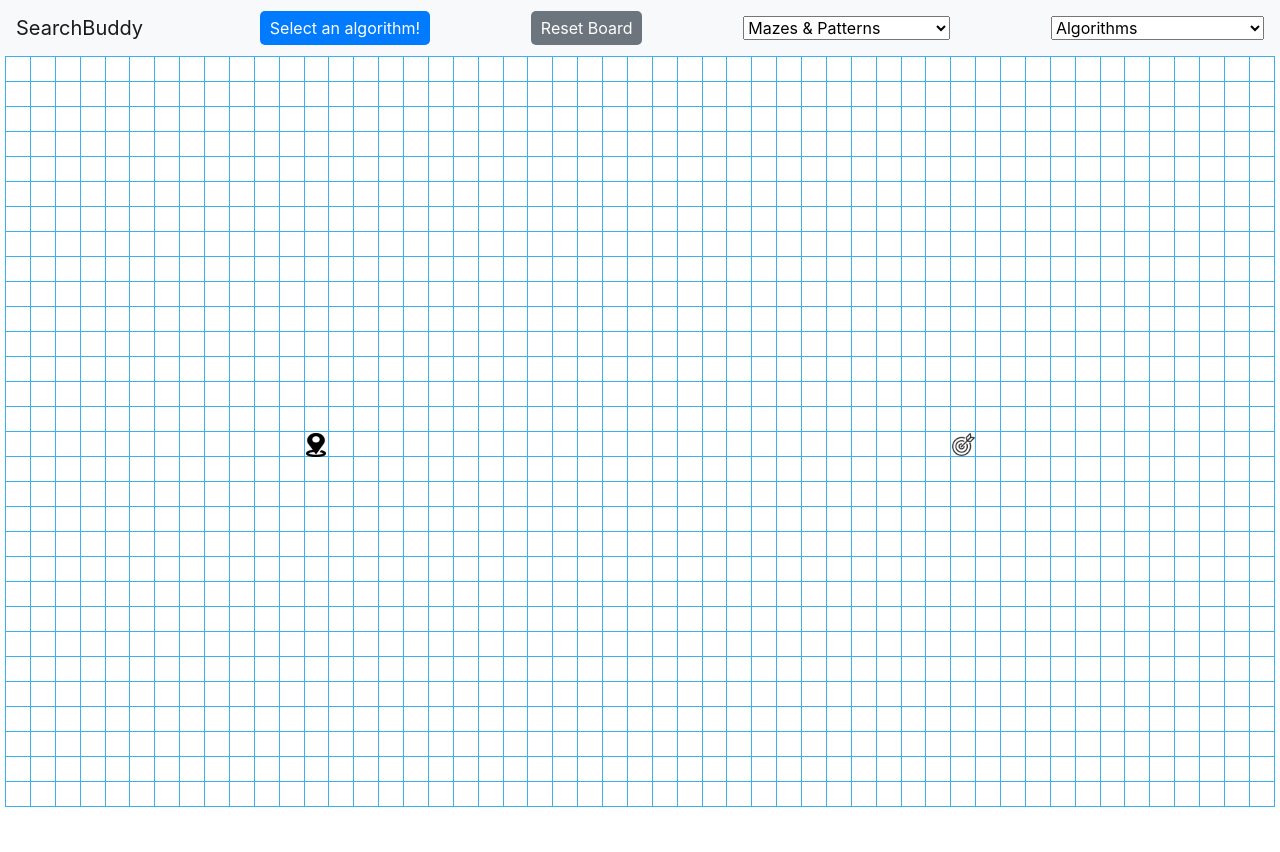
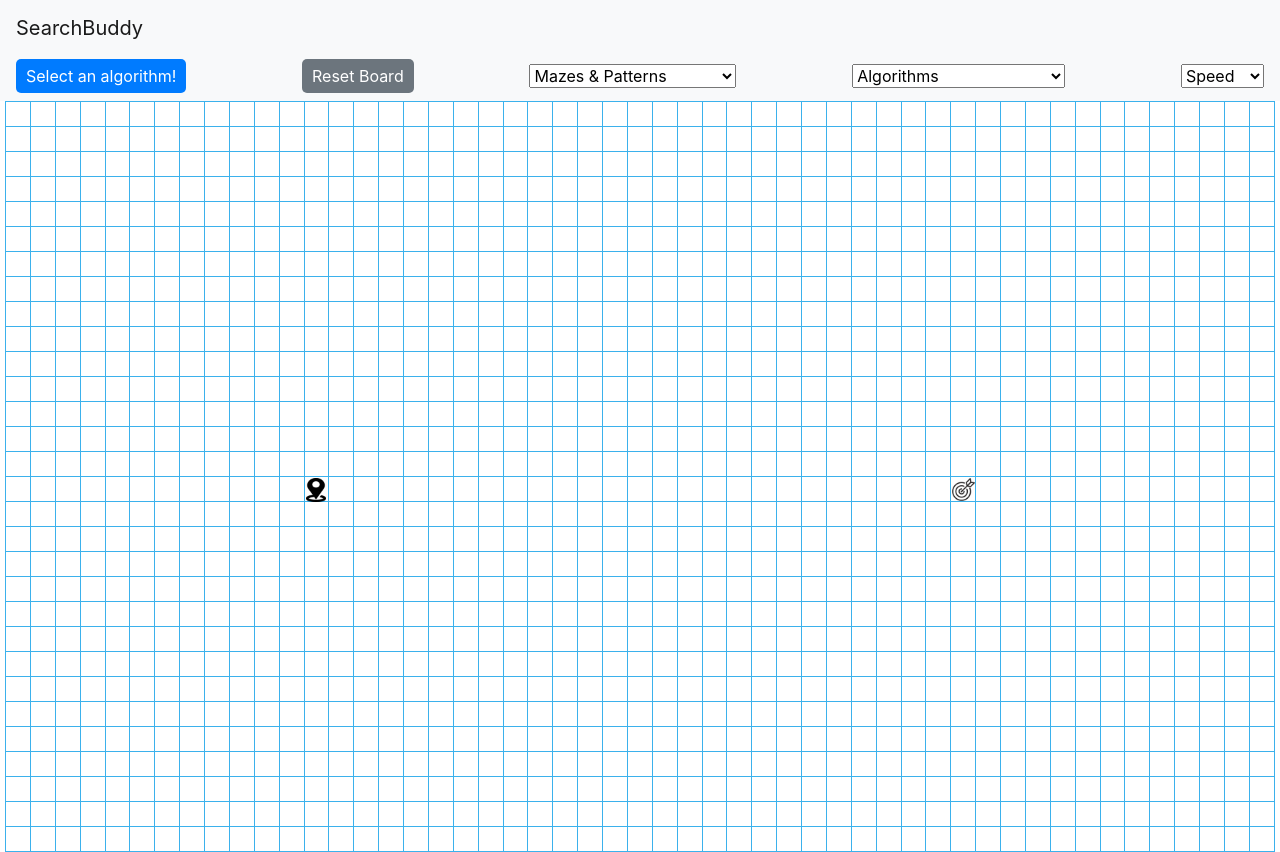
Before and after one commit to justDare/Search-Algorithm-Visualizer, a React (Create React App) app: page / in a window 1280 px wide. Before the commit the page ends 807 px from the top, so only its background shows below. Built offline with nearby package versions, Linux system fonts and the light colour scheme.

Commit message:
speed and board control updates

```diff
--- a/src/components/App.jsx
+++ b/src/components/App.jsx
@@ -19,6 +19,7 @@ import { Greedy } from "../utilities/searchAlgorithms/Greedy";
 
 // boards and mazes creation
 import { mazeHandler } from "../utilities/mazeHandler";
+import { throwStatement } from "@babel/types";
 
 class App extends React.Component {
   constructor(props) {
@@ -42,7 +43,8 @@ class App extends React.Component {
         this.setState({
           grid: removeCells(this.state.grid, true, true, false),
           path: [],
-          visited: []
+          visited: [],
+          lockBoard: false
         });
       }
     };
@@ -163,6 +165,10 @@ class App extends React.Component {
       });
     };
 
+    this.changeSpeed = speed => {
+      this.setState({ speed: speed });
+    };
+
     this.state = {
       grid: this.initGrid(),
       startPoint: this.getStart(),
@@ -181,7 +187,11 @@ class App extends React.Component {
       visualize: this.visualize,
       willVisualize: false,
       toggleCell: this.toggleCell,
-      drag: this.drag
+      drag: this.drag,
+      speed: myState.speed,
+      changeSpeed: this.changeSpeed,
+      lockBoard: myState.lockBoard,
+      lockClearPath: myState.lockClearPath
     };
   }
 
@@ -238,16 +248,32 @@ class App extends React.Component {
     setTimeout(() => {
       this.setState({
         visited: results.visited,
-        grid: results.newGrid
+        grid: results.newGrid,
+        lockBoard: true,
+        lockClearPath: true
       });
     }, 1);
+
+    const showPath = results.visited.length * this.state.speed[0] * 1000 + 900;
+
     setTimeout(() => {
       this.setState({
         grid: results.gridWithPath,
         path: results.pathArray,
         willVisualize: false
       });
-    }, results.visited.length * 0.01 * 1000 + 900);
+    }, showPath);
+    console.log(showPath);
+    console.log(results.pathArray.length);
+
+    const pathShown =
+      showPath + results.pathArray.length * this.state.speed[1] * 1000;
+
+    setTimeout(() => {
+      this.setState({
+        lockClearPath: false
+      });
+    }, pathShown + 100);
   };
 
   componentDidUpdate(previousProps, previousState) {
@@ -263,8 +289,16 @@ class App extends React.Component {
     return (
       <div>
         <GridContext.Provider value={this.state}>
-          <Navbar />
-          <Grid visited={this.state.visited} path={this.state.path} />
+          <Navbar
+            lockBoard={this.state.lockBoard}
+            lockClearPath={this.state.lockClearPath}
+          />
+          <Grid
+            visited={this.state.visited}
+            path={this.state.path}
+            speed={this.state.speed}
+            lockBoard={this.state.lockBoard}
+          />
         </GridContext.Provider>
       </div>
     );
--- a/src/components/Grid.jsx
+++ b/src/components/Grid.jsx
@@ -29,11 +29,11 @@ class Grid extends React.Component {
         let delay, index;
         if (this.props.visited.length > 0) {
           index = this.getVisitedIndex(this.props.visited, [i, j]);
-          delay = index * 0.01;
+          delay = index * this.props.speed[0];
         }
         if (this.props.path.length > 0) {
           index = this.getVisitedIndex(this.props.path, [i, j]);
-          delay = index * 0.02;
+          delay = index * this.props.speed[1];
         }
         children.push(
           <Cell
@@ -52,8 +52,11 @@ class Grid extends React.Component {
 
   render() {
     let table = this.createTable();
+    let lock;
+    if (this.props.lockBoard) lock = "none";
+    else lock = "auto";
     return (
-      <table id="grid">
+      <table id="grid" style={{ pointerEvents: lock }}>
         <tbody>{table}</tbody>
       </table>
     );
--- a/src/components/Navbar.jsx
+++ b/src/components/Navbar.jsx
@@ -35,6 +35,17 @@ class Navbar extends React.Component {
     createMaze(event.target.value);
   };
 
+  handleSpeed = event => {
+    let { changeSpeed } = this.context;
+    const speed = event.target.value;
+    let newSpeed;
+    if (speed === "fast") newSpeed = [0.01, 0.02];
+    else if (speed === "medium") newSpeed = [0.05, 0.1];
+    else if (speed === "slow") newSpeed = [0.09, 0.18];
+
+    changeSpeed(newSpeed);
+  };
+
   resetBoard = () => {
     let { resetBoard } = this.context;
     this.setState({ visualizeClicked: false });
@@ -43,11 +54,23 @@ class Navbar extends React.Component {
 
   render() {
     let { algorithm } = this.context;
-    let algorithmDisplay;
+    let algorithmDisplay, visualizeColor;
+    visualizeColor = "#007bff";
     if (algorithm !== null) algorithmDisplay = `Visualize ${algorithm}!`;
     else algorithmDisplay = "Select an algorithm!";
 
-    if (this.state.visualizeClicked) algorithmDisplay = "Clear search!";
+    if (this.state.visualizeClicked) {
+      algorithmDisplay = "Clear search!";
+      visualizeColor = "red";
+    }
+
+    let lock;
+    if (this.props.lockBoard) lock = "none";
+    else lock = "auto";
+
+    let lockClearPath;
+    if (this.props.lockClearPath) lockClearPath = "none";
+    else lockClearPath = "auto";
 
     const defaultValue = algorithmDisplay;
 
@@ -61,6 +84,10 @@ class Navbar extends React.Component {
           id="visualize"
           className="btn-primary"
           onClick={() => this.handleClick(algorithm)}
+          style={{
+            backgroundColor: visualizeColor,
+            pointerEvents: lockClearPath
+          }}
         >
           {algorithmDisplay}
         </div>
@@ -68,10 +95,15 @@ class Navbar extends React.Component {
           id="reset"
           className="btn-secondary"
           onClick={() => this.resetBoard()}
+          style={{ pointerEvents: lock }}
         >
           Reset Board
         </div>
-        <select onChange={this.handleMaze} value="Mazes and Patterns">
+        <select
+          onChange={this.handleMaze}
+          value="Mazes and Patterns"
+          style={{ pointerEvents: lock }}
+        >
           <option name="Select A Maze" value="Select An Algorithm">
             Mazes & Patterns
           </option>
@@ -79,7 +111,11 @@ class Navbar extends React.Component {
             Random Weighted Maze
           </option>
         </select>
-        <select onChange={this.handleAlgo} value={defaultValue}>
+        <select
+          onChange={this.handleAlgo}
+          value={defaultValue}
+          style={{ pointerEvents: lock }}
+        >
           <option name="Select An Algorithm" value="Select An Algorithm">
             Algorithms
           </option>
@@ -99,6 +135,24 @@ class Navbar extends React.Component {
             A* Search
           </option>
         </select>
+        <select
+          onChange={this.handleSpeed}
+          value="Speed"
+          style={{ pointerEvents: lock }}
+        >
+          <option name="Change speed" value="Change Speed">
+            Speed
+          </option>
+          <option name="Fast" value="fast">
+            Fast
+          </option>
+          <option name="Medium" value="medium">
+            Medium
+          </option>
+          <option name="Slow" value="slow">
+            Slow
+          </option>
+        </select>
       </nav>
     );
   }
--- a/src/components/Navbar.scss
+++ b/src/components/Navbar.scss
@@ -1,5 +1,10 @@
 .navbar {
-    #visualize, #reset {
+  .navbar-brand {
+    width: 100%;
+    padding-bottom: 1rem;
+  }
+  #visualize,
+  #reset {
     cursor: pointer;
     padding: 5px 10px;
     border-radius: 5px;
--- a/src/grid-context.js
+++ b/src/grid-context.js
@@ -10,6 +10,9 @@ export const myState = {
   selectedCellVal: false,
   visited: [],
   path: [],
+  speed: [0.01, 0.02],
+  lockBoard: false,
+  lockClearPath: false,
   setAlgorithm: () => {
     console.log("set algo");
   },
@@ -27,6 +30,9 @@ export const myState = {
   },
   visualize: algorithm => {
     console.log("algo");
+  },
+  changeSpeed: speed => {
+    console.log("algo");
   }
 };
 
--- a/src/utilities/mazes/randomWeights.js
+++ b/src/utilities/mazes/randomWeights.js
@@ -5,7 +5,11 @@ export function randomWeights(grid, start, end) {
   // coordinates filled with random weight from 1-10
   for (var i = 0; i < grid.length; i++) {
     for (var j = 0; j < grid[0].length; j++) {
-      if (probability(0.25) && grid[i][j] !== "start" && grid[i][j] !== "end") {
+      // first remove all walls and current weights
+      if (grid[i][j] === "wall") grid[i][j] = "unvisited";
+      if (grid[i][j].includes("weight")) grid[i][j] = "unvisited";
+      // populate 40% of board with weights
+      if (probability(0.4) && grid[i][j] !== "start" && grid[i][j] !== "end") {
         grid[i][j] = `${grid[i][j]} weight`;
       }
     }
```
Lines whose indentation alone changed are shown as unchanged.
